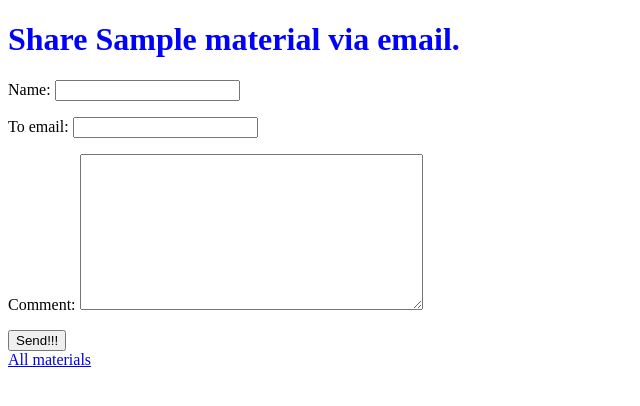
After one commit to vladsheydenkov/dyalis_project, a Django app: page /main/1/share/ in a window 1280 px wide. The commit adds this page. Shown: the top 406 px of the page, without its empty margins (0-640 px from the left). Run offline with Django 3.2, Linux system fonts and the light colour scheme; tables that the repository leaves empty hold one stand-in row (values such as "Sample post").

Commit message:
Add sharing via email

```diff
--- a/main_app/forms.py
+++ b/main_app/forms.py
@@ -1,5 +1,12 @@
 from django import forms
 from . import models
+
+
+class EmailMaterialForm(forms.Form):
+    name = forms.CharField(max_length=255)
+    to_email = forms.CharField()
+    comment = forms.CharField(required=False,
+                              widget=forms.Textarea,)
 
 
 class MaterialForm(forms.ModelForm):
--- a/main_app/urls.py
+++ b/main_app/urls.py
@@ -10,5 +10,8 @@ urlpatterns = [
     path('<int:year>/<int:month>/<int:day>/<slug:slug>',
          views.material_details, name='material_details',
          ),
-    path('create/', views.create_form, name='create_form')
+    path('create/', views.create_form, name='create_form'),
+    path('<int:material_id>/share/',
+         views.share_material,
+         name='share_material', ),
 ]
--- a/main_app/views.py
+++ b/main_app/views.py
@@ -33,8 +33,8 @@ def create_form(request):
         if material_form.is_valid():
             new_material = material_form.save(commit=False)
             new_material.author = User.objects.first()
-            slug = translit(new_material.title, 'ru', reversed=True)
-            new_material.slug = slug.replace(' ', '-')
+            translit_slug = translit(new_material.title, 'ru', reversed=True)
+            new_material.slug = translit_slug.replace(' ', '-')
             new_material.save()
             created = True
             return render(request,
@@ -45,3 +45,40 @@ def create_form(request):
         return render(request,
                       'materials/create.html',
                       {'created': created, 'form': material_form})
+
+
+def share_material(request, material_id):
+    material = get_object_or_404(models.Material,
+                                 id=material_id)
+
+    sent = False
+
+    if request.method == 'POST':
+        form = forms.EmailMaterialForm(request.POST)
+        if form.is_valid():
+            cd = form.cleaned_data
+            material_uri = request.build_absolute_uri(
+                material.get_absolute_url()
+            )
+            subject = '{} recommends you to review next material {}'.format(
+                cd['name'],
+                material.title,
+            )
+            body = ('{title} at {url} \n\n {name} asks you to review it.'
+                    'Comment: \n\n {comment}').format(
+                title=material.title,
+                url=material_uri,
+                name=cd['name'],
+                comment=cd['comment'],
+            )
+
+            send_mail(subject,
+                      body,
+                      'supersiteadmin@mysite.com',
+                      [cd['to_email'], ])
+    else:
+        form = forms.EmailMaterialForm()
+
+    return render(request,
+                  'materials/share.html',
+                  {'material': material, 'form': form, 'sent': sent})
--- a/templates/materials/detail.html
+++ b/templates/materials/detail.html
@@ -8,4 +8,7 @@
     <h2>{{ material.title }}</h2>
     <p>{{ material.body }}</p>
     Author {{ material.author }} published {{ material.publish }}<br>
+     <p>
+        <a href="{% url "main_app:share_material" material.id %}">Share material</a>
+    </p>
 {% endblock %}
--- /dev/null
+++ b/templates/materials/share.html
@@ -0,0 +1,19 @@
+ {% extends "base.html" %}
+
+{% block title %}Share material{% endblock %}
+
+{% block content %}
+    {% if sent %}
+        {{ material.title }} has been sent.
+        <a href="{% url 'main_app:all_materials' %}">All materials</a>
+    {% else %}
+        <h1>Share {{ material.title }} via email.</h1>
+        <form action="." method="post">
+            {{ form.as_p }}
+            {% csrf_token %}
+            <input type="submit" value="Send!!!">
+        </form>
+
+    <a href="{% url "main_app:all_materials" %}">All materials</a>
+    {% endif %}
+{% endblock %}
```
